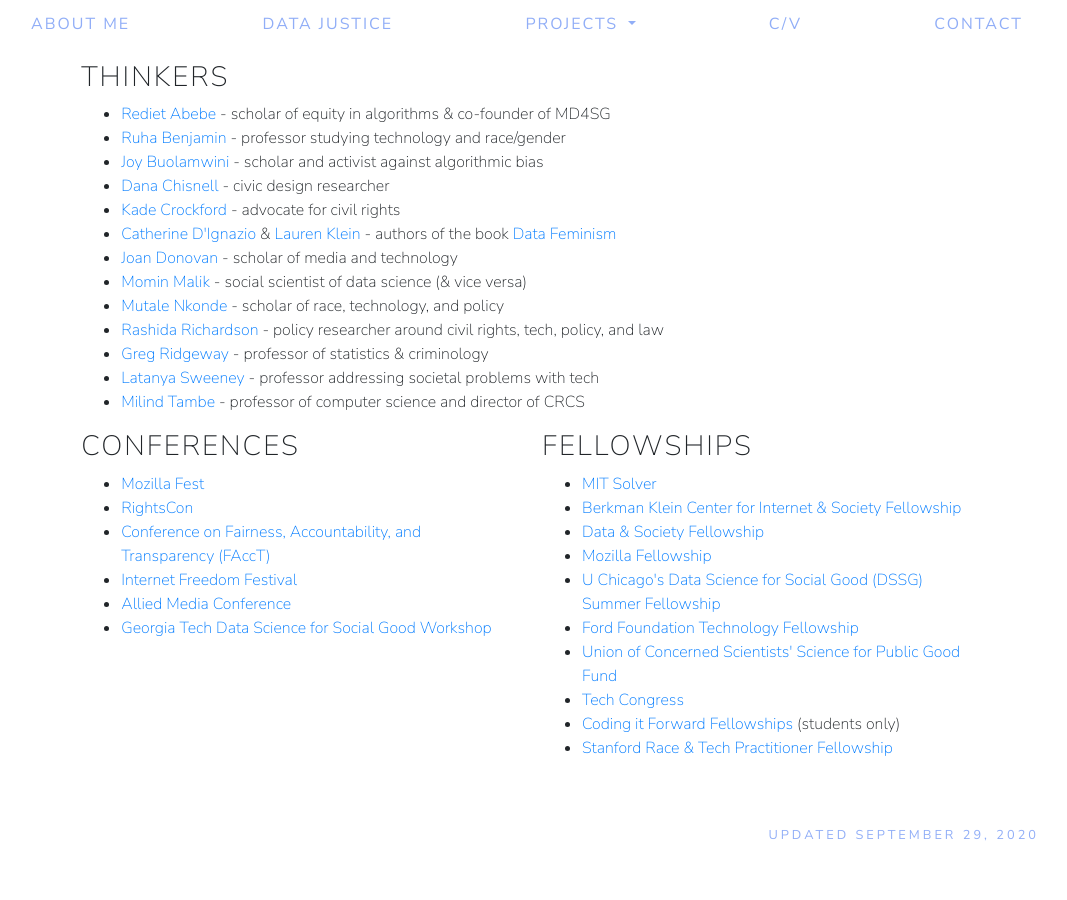
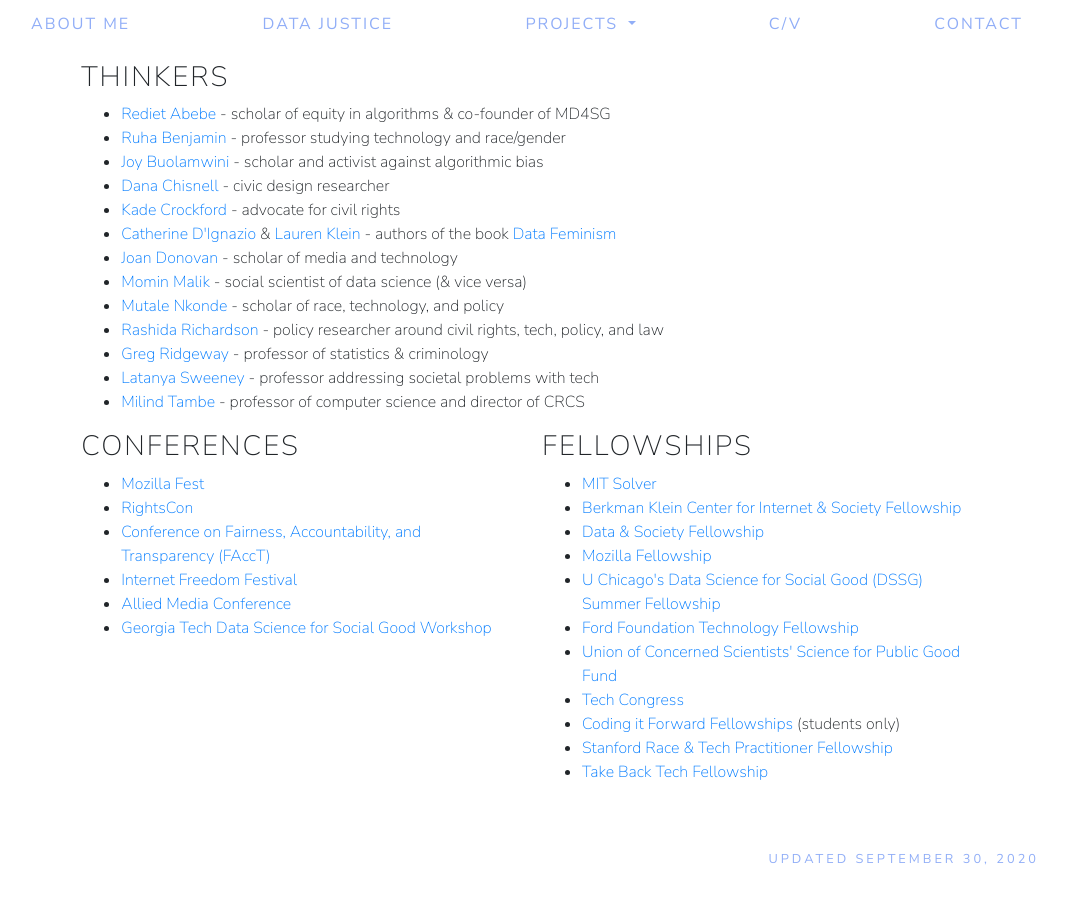
Before and after one commit to smhurwitz/smhurwitz.github.io, a Jekyll site: the page built from datajustice.html, in a window 1280 px wide and 900 px high, scrolled down 851 px. Shown: the whole window, without its empty margins (113-1180 px from the left). Built offline with Jekyll 4.4.1, drawn with Linux system fonts in a browser that asks for light colours; nearby versions of some CDN libraries; before the commit the page ends 1727 px from its top, so only the background shows below that.

Commit message:
Add Take Back Tech fellowship

```diff
--- a/datajustice.html
+++ b/datajustice.html
@@ -128,6 +128,7 @@
           <li><a href="https://www.techcongress.io/fellows" target="_blank">Tech Congress</a></li>
           <li><a href="https://www.codingitforward.com/civic-digital-fellowship" target="_blank">Coding it Forward Fellowships</a> (students only)</li>
           <li><a href="https://ccsre.stanford.edu/race-technology-practitioner-fellowship" target="_blank">Stanford Race & Tech Practitioner Fellowship</a></li>
+          <li><a href="https://justfutureslaw.org/2020-2021-fellowship-program/" target="_blank">Take Back Tech Fellowship</a></li>
         </ul>
       </div>
 
@@ -136,4 +137,4 @@
 
 </main>
 
-<footer>Updated September 29, 2020</footer>
+<footer>Updated September 30, 2020</footer>
```
